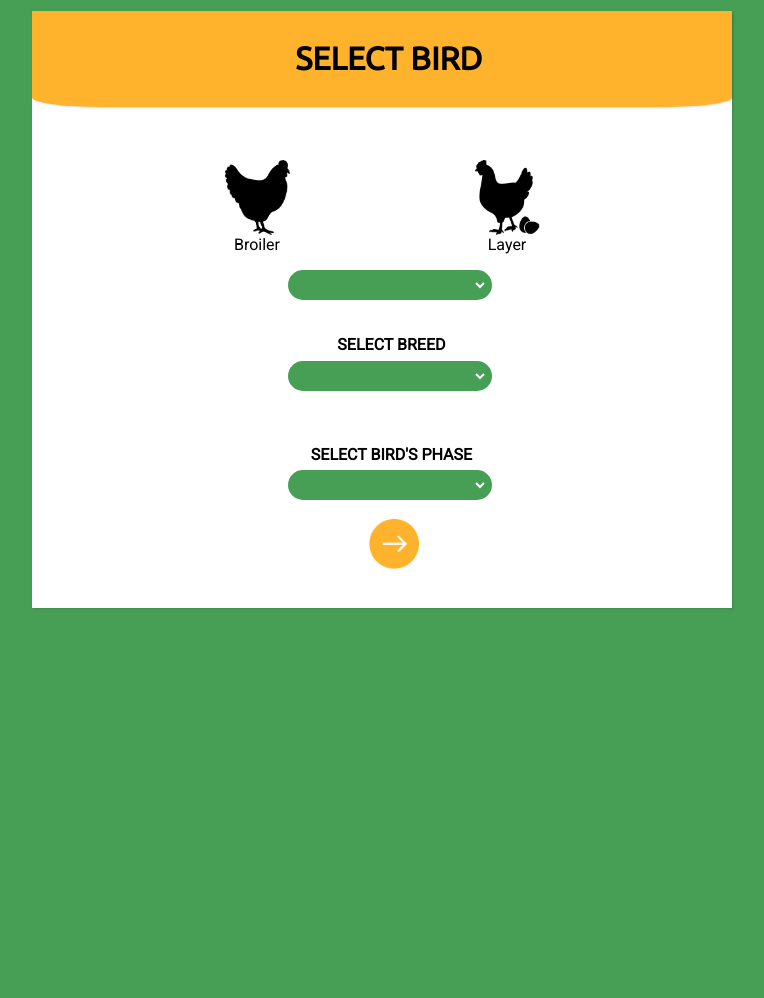
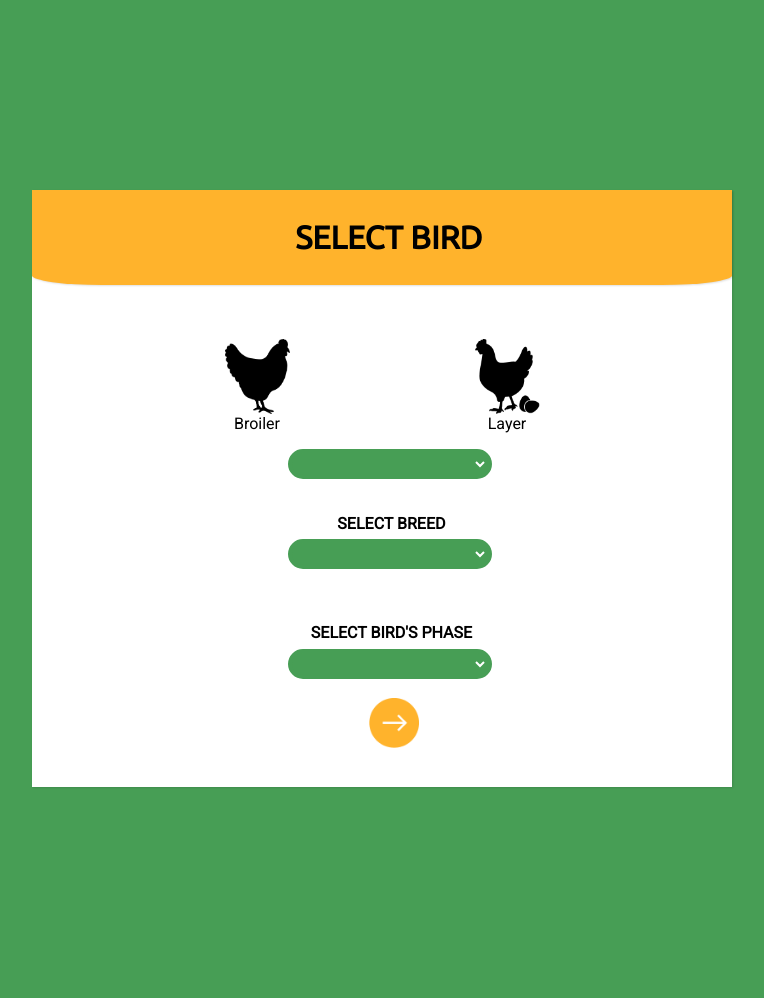
Before and after one commit to prithiviravi/kolincalulator, a Django app: page / in a window 1280 px wide. Shown: the whole page, without its empty margins (258-1022 px from the left). Before the commit the page ends 609 px from the top, so only its background shows below. Run offline with Django 3.2, Linux system fonts and the light colour scheme; lists and menus that the app fills with data are empty.

Commit message:
'updated'

```diff
--- a/templates/kolin.html
+++ b/templates/kolin.html
@@ -24,6 +24,7 @@
             box-shadow: 1px 1px 2px rgba(0,0,0,0.125);
             padding: 35px;
             font-family: 'Roboto', sans-serif;
+            margin-top: 15%;
         }
         body{
             background-color: #479E55;
```
